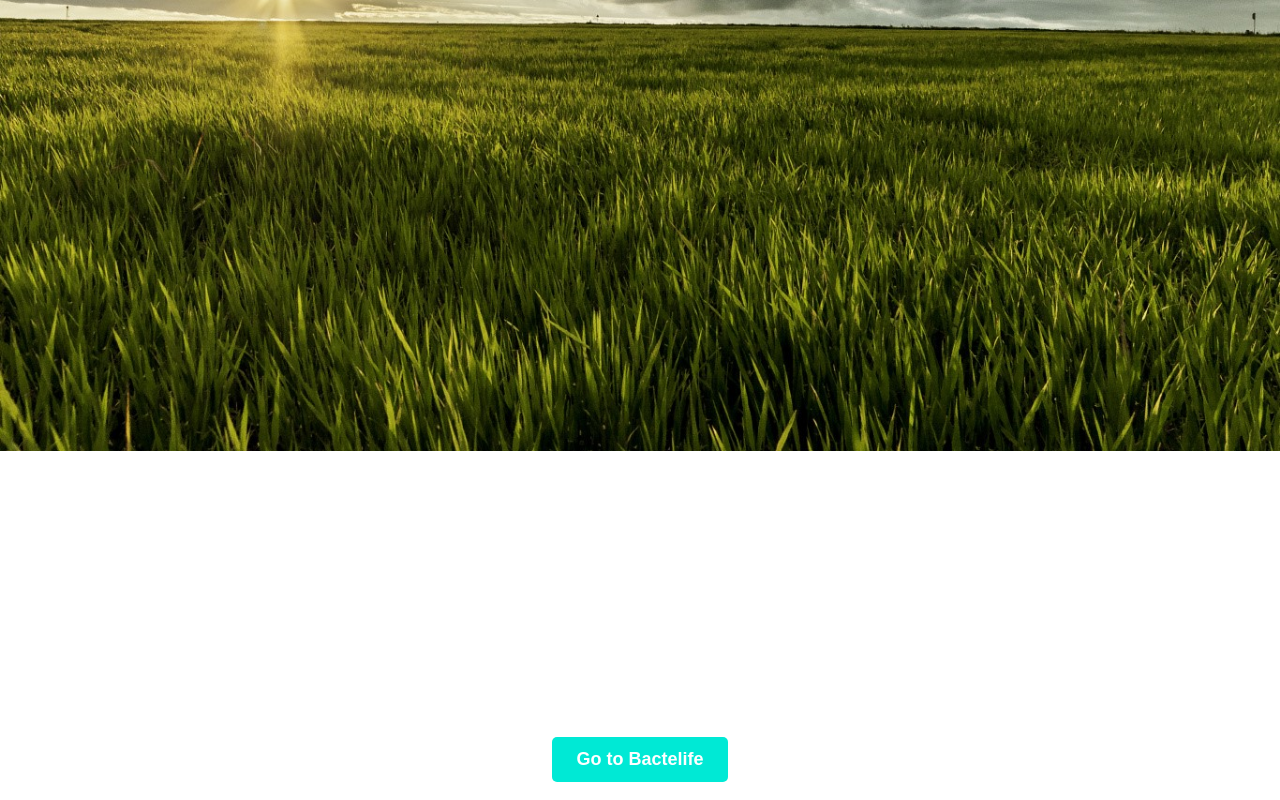
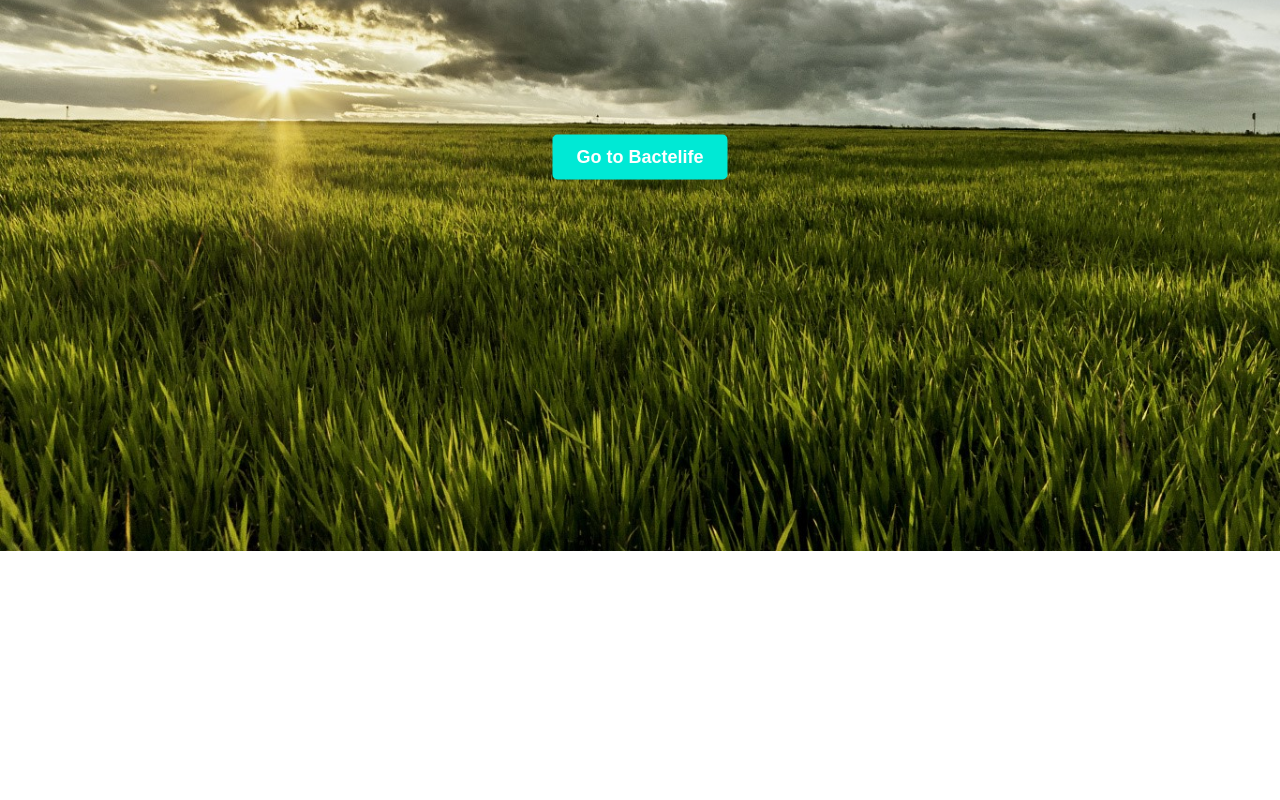
Before and after one commit to MisaelRodriguez3/Bactelife_webApp, a React (Vite) app in the folder Bactelife_webApp/: page / in a window 1280 px wide. Shown: the part 240-1040 px from the top of the page. After the commit the page ends 800 px from the top, so only its background shows below. Built offline with nearby package versions, Linux system fonts and the light colour scheme.

Commit message:
boton arreglado

```diff
--- a/Bactelife_webApp/src/components/Header.jsx
+++ b/Bactelife_webApp/src/components/Header.jsx
@@ -1,26 +1,24 @@
 import { Nav } from "./Nav"
 import React from "react";
 
-export function Header({button}) {
+export function Header({ button }) {
     const handleButtonClick = () => {
         console.log('Button clicked');
-        window.open("https://bactelife.com.mx", "_self");
-      };
+        window.open("https://bactelife.com", "_self");
+    };
     return (
         <header>
             <Nav />
-            <div className="banner-container"><img src="/fondo.jpg" alt="banner" className="banner" />
-                {button === false ? "": (<div className="content-below-menu">
-                        <button onClick={handleButtonClick} className="custom-button">
-                         Go to Bactelife
-                        </button>
-                    </div>)}
-            </div>
+            <div className="banner-container">
+                <img src="/fondo.jpg" alt="banner" className="banner" />
+                {button ?
                     <div className="content-below-menu">
                         <button onClick={handleButtonClick} className="custom-button">
-                         Go to Bactelife
+                            Go to Bactelife
                         </button>
-                    </div>
+                    </div> : null
+                }
+            </div>
         </header>
     )
 }
--- a/Bactelife_webApp/src/components/Nav.jsx
+++ b/Bactelife_webApp/src/components/Nav.jsx
@@ -6,7 +6,6 @@ export function Nav() {
 
 
   return (
-    <div>
     <nav>
       <Link to='/'><div className="logo-container">
         <img src="/src/image/logo-white.png" alt="Logo" className="logo" />
@@ -21,6 +20,5 @@ export function Nav() {
         </li>
       </ul>
     </nav>
-    </div>
   );
 }
--- a/Bactelife_webApp/src/components/NavStyles.css
+++ b/Bactelife_webApp/src/components/NavStyles.css
@@ -1,4 +1,4 @@
-nav {
+Nav {
   background-color: #000000;
   padding: 15px;
   display: flex;
@@ -6,8 +6,14 @@ nav {
   align-items: center;
   position: fixed;
   width: 100%;
+  z-index: 10;
+  margin-bottom: 100px;
 }
-*{margin: 0%;}
+
+* {
+  margin: 0;
+}
+
 ul {
   list-style: none;
   padding: 0;
@@ -41,36 +47,48 @@ li a:hover {
 
 /* Estilos para el contenedor del botón */
 .content-below-menu {
-  display: flex;
-  justify-content: center;
-  align-items: center;
-  height: 570px; /* Ajusta la altura según sea necesario */
-  margin-top: 20px; /* Ajusta el margen superior para separar del menú */
+  position: absolute;
+  top: 50%;
+  left: 50%;
+  transform: translate(-50%, -50%);
 }
 
 .custom-button {
-  padding: 12px 24px; /* Espaciado interno del botón */
-  font-size: 18px; /* Tamaño de fuente */
-  font-weight: bold; /* Negrita */
-  color: #fff; /* Color de texto */
-  background-color: #00e9d5; /* Color de fondo del botón */
-  border: none; /* Quitamos el borde */
-  border-radius: 5px; /* Bordes redondeados */
-  text-decoration: none; /* Quitamos el subrayado del enlace */
-  cursor: pointer; /* Cambia el cursor al pasar por encima */
-  transition: background-color 0.3s ease; /* Transición suave */
+  padding: 12px 24px;
+  /* Espaciado interno del botón */
+  font-size: 18px;
+  /* Tamaño de fuente */
+  font-weight: bold;
+  /* Negrita */
+  color: #fff;
+  /* Color de texto */
+  background-color: #00e9d5;
+  /* Color de fondo del botón */
+  border: none;
+  /* Quitamos el borde */
+  border-radius: 5px;
+  /* Bordes redondeados */
+  text-decoration: none;
+  /* Quitamos el subrayado del enlace */
+  cursor: pointer;
+  /* Cambia el cursor al pasar por encima */
+  transition: background-color 0.3s ease;
+  /* Transición suave */
 }
 
 .custom-button:hover {
-  background-color: #0056b3; /* Cambio de color al pasar el cursor */
+  background-color: #0056b3;
+  /* Cambio de color al pasar el cursor */
 }
 
 .banner-container {
+  position: relative;
   width: 100%;
-  position: relative;
-  z-index: -1;
+  text-align: center;
 }
 
 .banner {
   width: 100%;
+  height: auto;
+  margin-top: 100px;
 }
--- a/Bactelife_webApp/src/pages/HomePage.jsx
+++ b/Bactelife_webApp/src/pages/HomePage.jsx
@@ -2,12 +2,12 @@ import { Header } from "../components/Header"
 import { Footer } from '../components/Footer';
 
 export default function HomePage() {
-    document.title = 'Bactelife'
+    document.title = 'Estimation Tool - Bactelife'
 
 
     return (
         <>
-            <Header button={true}/>
+            <Header button={true} />
             <Footer />
         </>
     )
```
Lines whose indentation alone changed are shown as unchanged.
